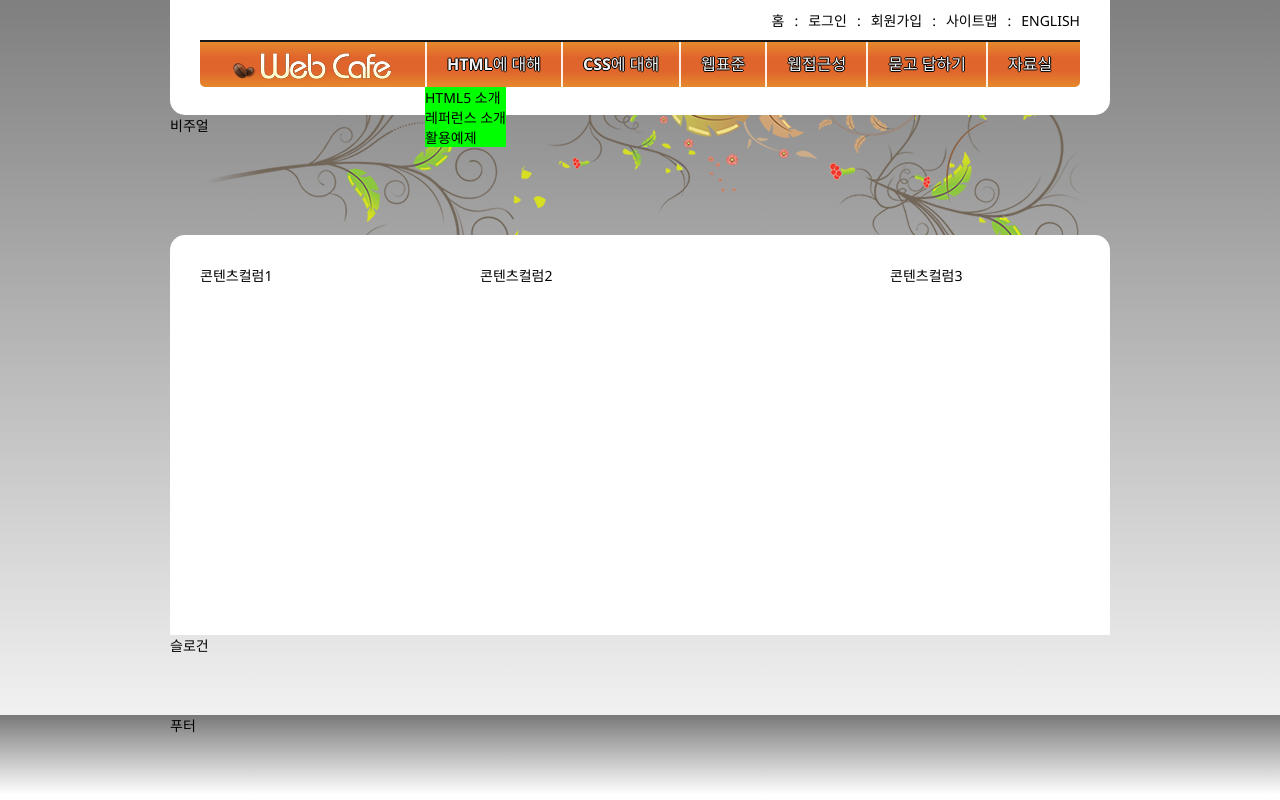
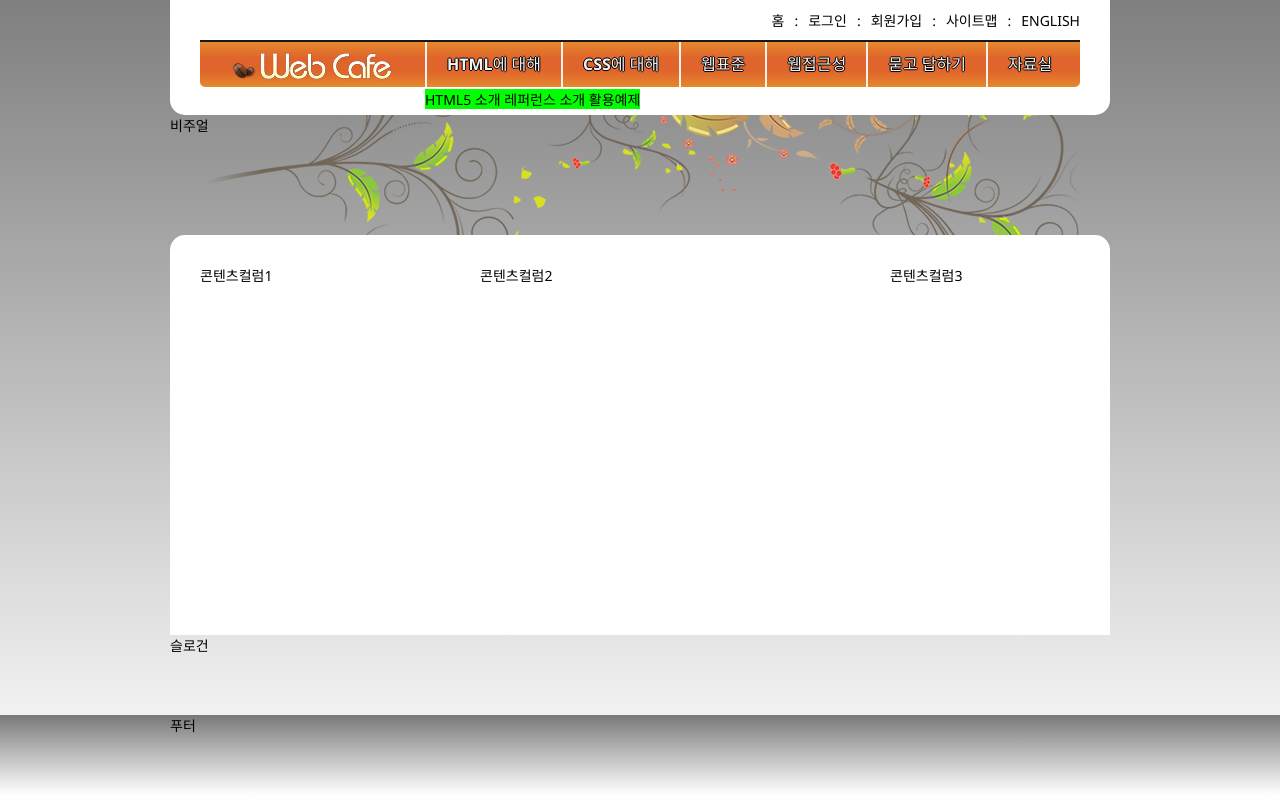
Before and after one commit to cesarwon/www, a plain HTML site: page index.html in a window 1280 px wide. Drawn offline with Linux system fonts and the light colour scheme.

Commit message:
하위메뉴 배치

```diff
--- a/css/style.css
+++ b/css/style.css
@@ -162,10 +162,13 @@ a {
     list-style-type: none;
     background: lime;
     position: absolute;
+    white-space: nowrap;
+    top: 47px;
 }
 
 .main-menu>li {
     float: left;
+    position: relative;
 }
 
 .main-menu>li>a {
@@ -190,8 +193,14 @@ a {
     border-top: 2px solid #181818;
 }
 
+.main-menu ul li {
+    display: inline-block;
+}
+
 .about-html {
     display: block;
+    top: 0;
+    left: 0;
 }
 
 .about-css {
```
